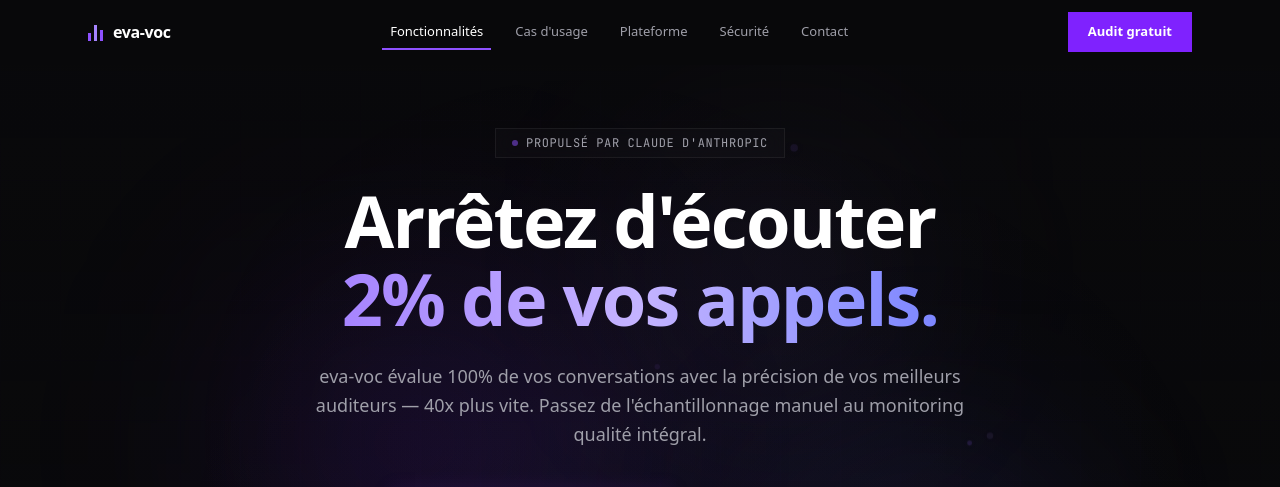
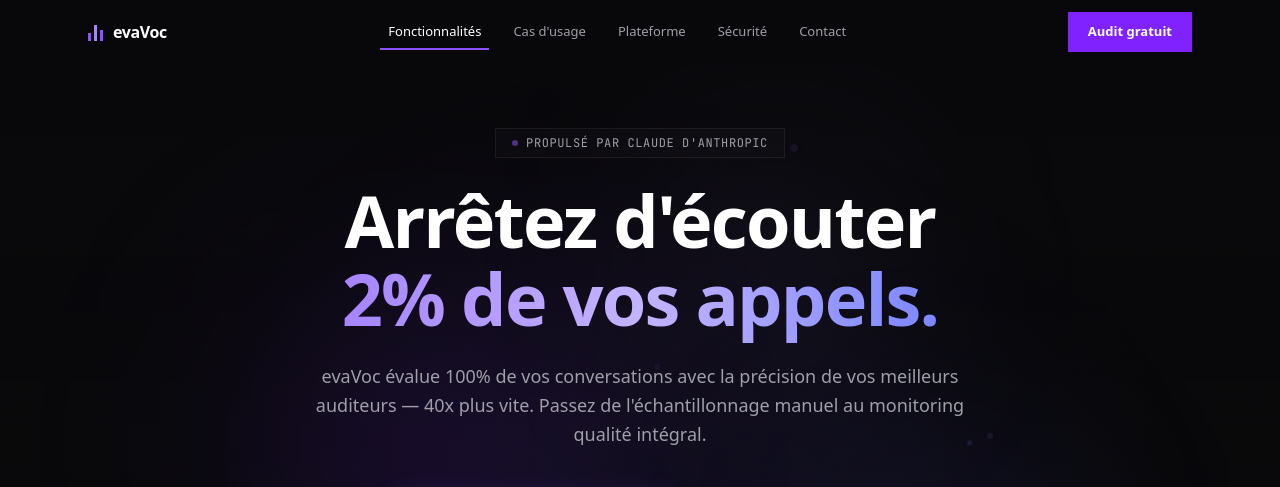
Before and after one commit to taherbensassi/qa-audit-landing, a Next.js app: page / in a window 1280 px wide. Shown: the top 487 px of the page. Built offline with nearby package versions, Linux system fonts and the light colour scheme.

Commit message:
Add "HeroWorkflow" component with updated workflow steps and integrate into Hero section with parallax animation adjustments

```diff
--- a/src/app/layout.tsx
+++ b/src/app/layout.tsx
@@ -14,19 +14,19 @@
 });
 
 export const metadata: Metadata = {
-  title: "eva-voc — Audit Qualité IA pour Centres d'Appels",
+  title: "evaVoc — Audit Qualité IA pour Centres d'Appels",
   description:
     "Évaluez 100% de vos conversations avec la précision de vos meilleurs auditeurs. 40x plus rapide que l'audit manuel. Conforme RGPD. Propulsé par Claude d'Anthropic.",
   openGraph: {
-    title: "eva-voc — Audit Qualité IA pour Centres d'Appels",
+    title: "evaVoc — Audit Qualité IA pour Centres d'Appels",
     description:
       "Évaluez 100% de vos conversations avec la précision de vos meilleurs auditeurs. 40x plus rapide que l'audit manuel. Conforme RGPD.",
     type: "website",
-    siteName: "eva-voc",
+    siteName: "evaVoc",
   },
   twitter: {
     card: "summary_large_image",
-    title: "eva-voc — Audit Qualité IA pour Centres d'Appels",
+    title: "evaVoc — Audit Qualité IA pour Centres d'Appels",
     description:
       "Évaluez 100% de vos conversations. 40x plus rapide que l'audit manuel.",
   },
--- a/src/app/opengraph-image.tsx
+++ b/src/app/opengraph-image.tsx
@@ -1,7 +1,7 @@
 import { ImageResponse } from "next/og";
 
 export const runtime = "edge";
-export const alt = "eva-voc — Audit Qualité IA";
+export const alt = "evaVoc — Audit Qualité IA";
 export const size = { width: 1200, height: 630 };
 export const contentType = "image/png";
 
@@ -77,7 +77,7 @@
             color: "#9ca3af",
           }}
         >
-          eva-voc
+          evaVoc
         </div>
       </div>
     ),
--- a/src/app/robots.ts
+++ b/src/app/robots.ts
@@ -3,6 +3,6 @@
 export default function robots(): MetadataRoute.Robots {
   return {
     rules: { userAgent: "*", allow: "/" },
-    sitemap: "https://eva-voc.com/sitemap.xml",
+    sitemap: "https://evaVoc.com/sitemap.xml",
   };
 }
--- a/src/app/sitemap.ts
+++ b/src/app/sitemap.ts
@@ -1,6 +1,6 @@
 import type { MetadataRoute } from "next";
 
-const BASE_URL = "https://eva-voc.com";
+const BASE_URL = "https://evaVoc.com";
 
 export default function sitemap(): MetadataRoute.Sitemap {
   return [
--- a/src/components/landing/Contact.tsx
+++ b/src/components/landing/Contact.tsx
@@ -130,7 +130,7 @@
               </div>
             </div>
 
-            {/* eva-voc by NourAI */}
+            {/* evaVoc by NourAI */}
             <div className="border border-violet-500/20 bg-violet-600/[0.04] p-6 flex items-start gap-4">
               <div className="flex items-end gap-[3px] h-[18px] shrink-0 mt-0.5">
                 <div className="w-[3px] h-[8px] bg-violet-500" />
@@ -139,7 +139,7 @@
               </div>
               <div>
                 <p className="text-sm font-semibold text-white mb-1">
-                  eva-voc est un produit NourAI Solutions
+                  evaVoc est un produit NourAI Solutions
                 </p>
                 <p className="text-xs text-zinc-400 leading-relaxed mb-3">
                   Intelligence qualité propulsée par l&apos;IA pour les centres
@@ -230,7 +230,7 @@
               <input
                 type="hidden"
                 name="_subject"
-                value="Nouveau message depuis eva-voc"
+                value="Nouveau message depuis evaVoc"
               />
 
               {submitError && (
--- a/src/components/landing/Navbar.tsx
+++ b/src/components/landing/Navbar.tsx
@@ -51,7 +51,7 @@
         <div className="w-[3px] h-[11px] bg-violet-500" />
       </div>
       <span className="text-[16px] font-bold text-white tracking-tight leading-none">
-        eva-voc
+        evaVoc
       </span>
     </div>
   );
--- a/src/components/ui/AppPreview.tsx
+++ b/src/components/ui/AppPreview.tsx
@@ -613,7 +613,7 @@
             <div className="w-[2.5px] h-[8px] bg-violet-500" />
           </div>
           <span className="font-bold text-[9px] text-white/50 tracking-tight leading-none">
-            eva-voc
+            evaVoc
           </span>
           <span className="w-px h-3 bg-white/10 shrink-0" />
           <span className="text-[8px] text-white/50">
--- a/src/content/content.json
+++ b/src/content/content.json
@@ -1,6 +1,6 @@
 {
   "nav": {
-    "brand": "eva-voc",
+    "brand": "evaVoc",
     "links": [
       { "label": "Fonctionnalités", "href": "#features" },
       { "label": "Cas d'usage", "href": "#use-cases" },
@@ -13,7 +13,7 @@
   "hero": {
     "label": "Propulsé par Claude d'Anthropic",
     "headline": "Arrêtez d'écouter\n2% de vos appels.",
-    "subheadline": "eva-voc évalue 100% de vos conversations avec la précision de vos meilleurs auditeurs — 40x plus vite. Passez de l'échantillonnage manuel au monitoring qualité intégral.",
+    "subheadline": "evaVoc évalue 100% de vos conversations avec la précision de vos meilleurs auditeurs — 40x plus vite. Passez de l'échantillonnage manuel au monitoring qualité intégral.",
     "cta": { "label": "Obtenir un audit gratuit", "href": "#contact" },
     "secondaryCta": { "label": "Voir la plateforme", "href": "#platform" },
     "image": "/images/product/dashboard.png"
@@ -53,7 +53,7 @@
     ]
   },
   "features": {
-    "label": "Pourquoi eva-voc",
+    "label": "Pourquoi evaVoc",
     "headline": "Ne manquez plus jamais\nun appel problématique.",
     "items": [
       {
@@ -64,13 +64,13 @@
       },
       {
         "title": "Vos grilles, vos règles",
-        "description": "Importez vos cadres de notation existants en quelques clics. eva-voc s'adapte à votre méthodologie — pas l'inverse.",
+        "description": "Importez vos cadres de notation existants en quelques clics. evaVoc s'adapte à votre méthodologie — pas l'inverse.",
         "icon": "Settings",
         "stat": "0 reconfiguration"
       },
       {
         "title": "L'humain garde le contrôle",
-        "description": "L'IA gère le volume, votre équipe gère les décisions. Chaque validation affine le modèle. Plus vous utilisez eva-voc, plus il comprend votre contexte.",
+        "description": "L'IA gère le volume, votre équipe gère les décisions. Chaque validation affine le modèle. Plus vous utilisez evaVoc, plus il comprend votre contexte.",
         "icon": "Users",
         "stat": "Boucle d'apprentissage continue"
       },
@@ -222,7 +222,7 @@
     ]
   },
   "footer": {
-    "brand": "eva-voc",
+    "brand": "evaVoc",
     "tagline": "Intelligence qualité propulsée par l'IA pour les centres d'appels.",
     "columns": [
       {
@@ -256,7 +256,7 @@
       "Chiffrement AES-256",
       "Multi-tenant isolé"
     ],
-    "copyright": "2026 eva-voc par NourAI Solutions. Tous droits réservés."
+    "copyright": "2026 evaVoc par NourAI Solutions. Tous droits réservés."
   },
   "comingSoon": {
     "headline": "Bientôt disponible",
```
